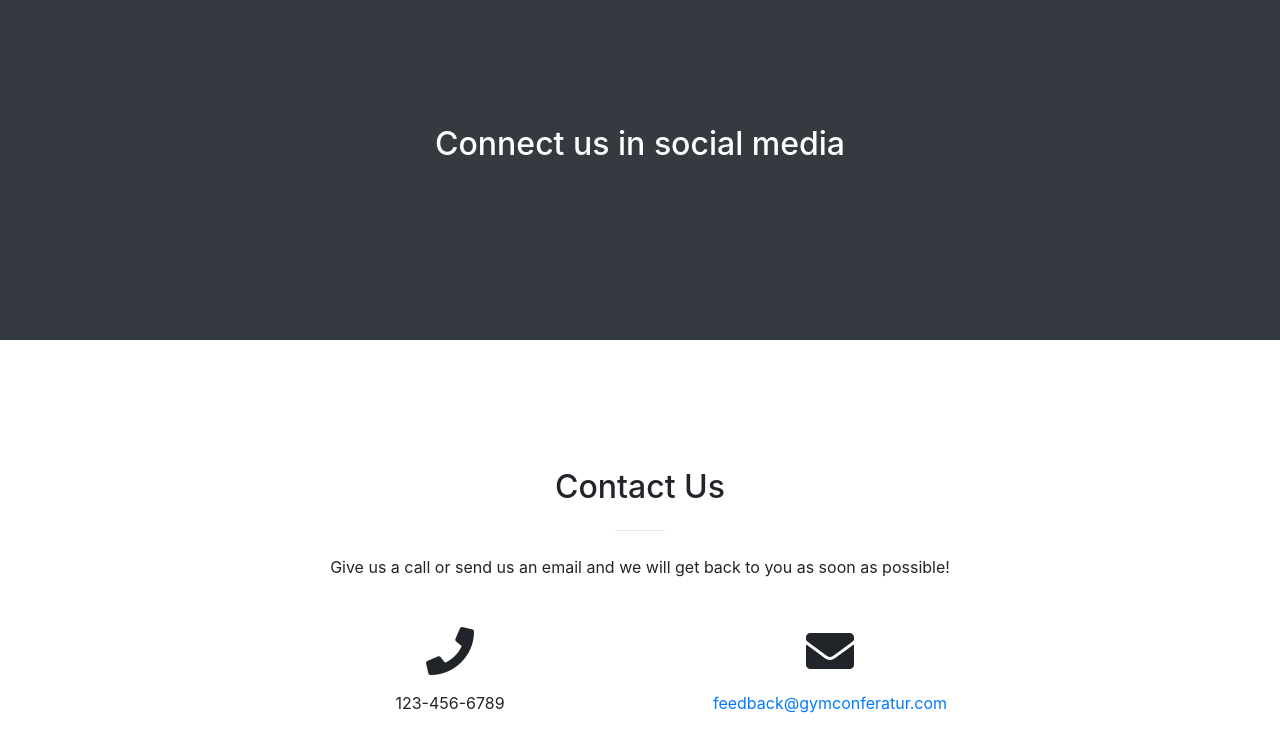
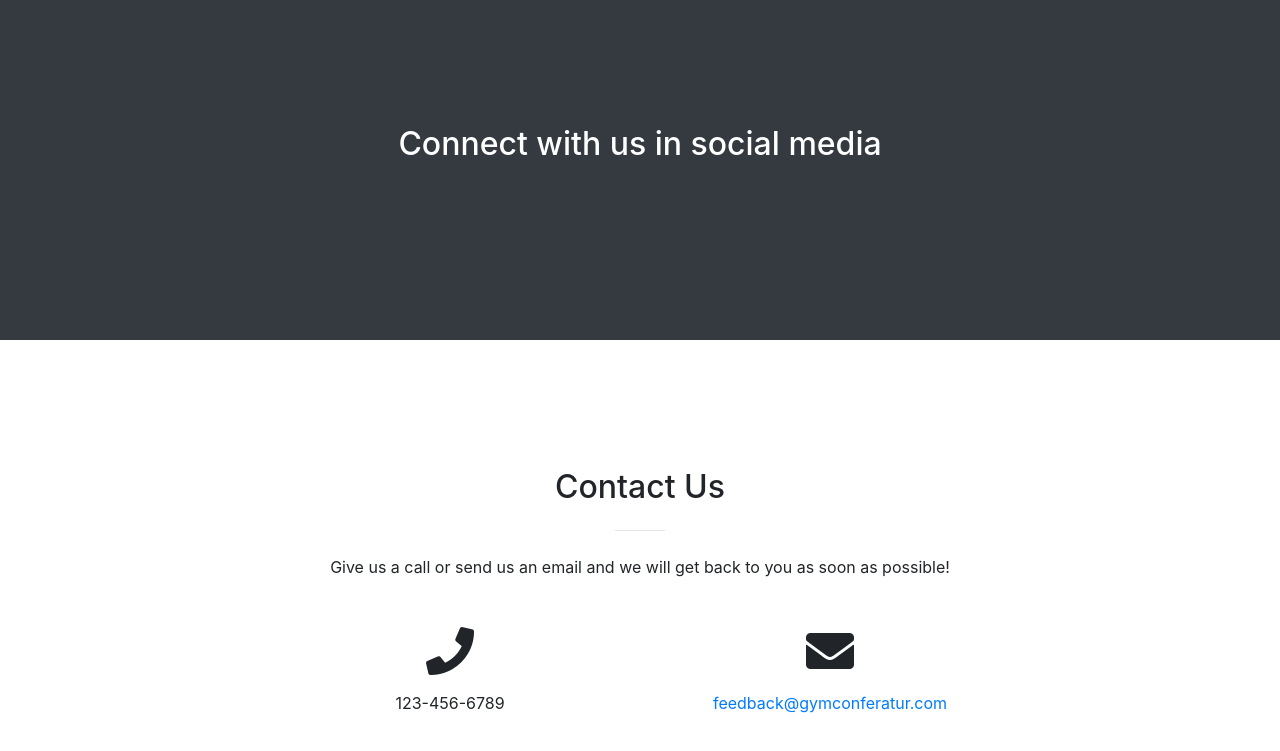
Before and after one commit to KarthikRammoorthy/GrmConferatur, a website with bundled scripts: page index.html in a window 1280 px wide. Shown: the part 1514-2265 px from the top of the page. Built offline with nearby package versions, Linux system fonts and the light colour scheme.

Commit message:
"connect with us " correction

```diff
--- a/index.html
+++ b/index.html
@@ -235,7 +235,7 @@
 
     <section class="bg-dark text-white">
       <div class="container text-center">
-        <h2 class="mb-4">Connect us in social media</h2>
+        <h2 class="mb-4">Connect with us in social media</h2>
 
         <a href="#" class="fa fa-facebook"></a> &nbsp;
         <a href="#" class="fa fa-twitter"></a> &nbsp;
```
